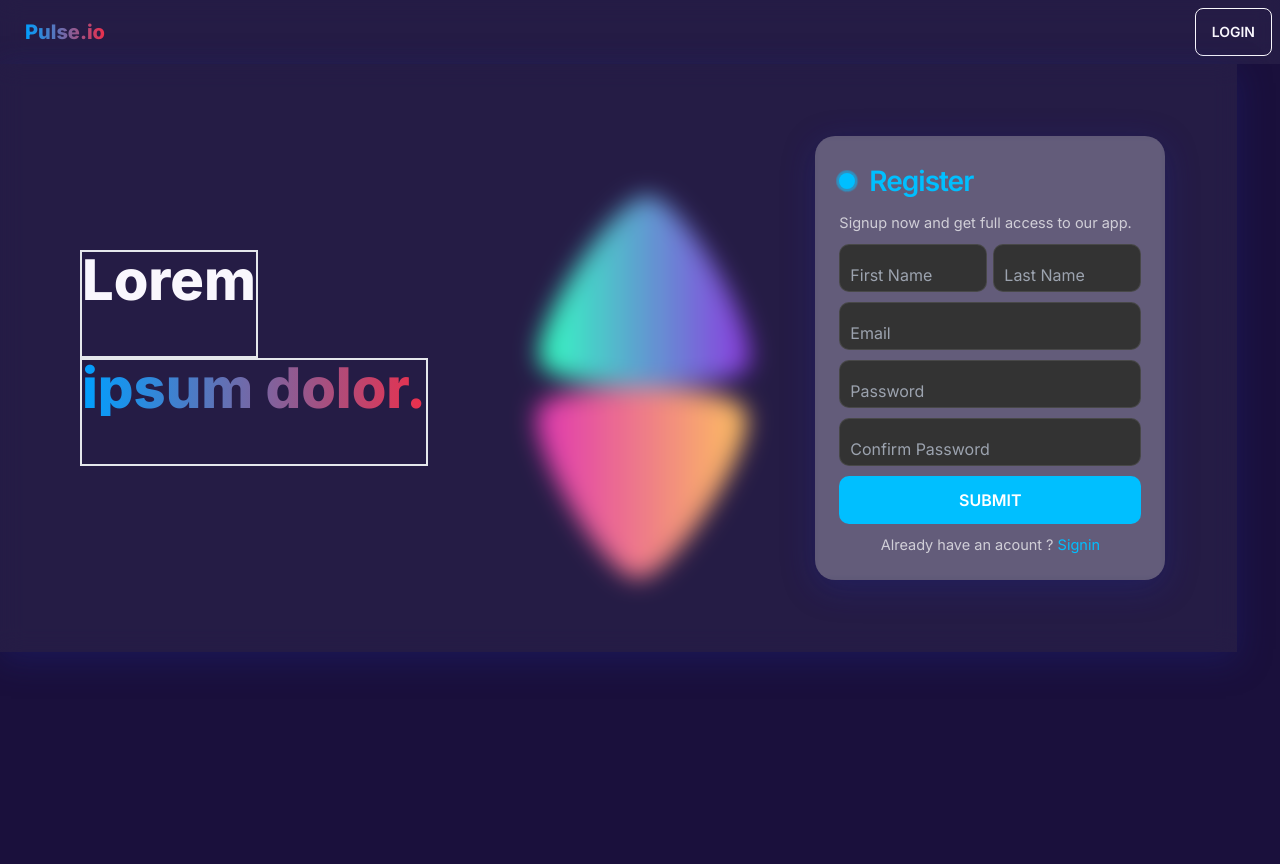
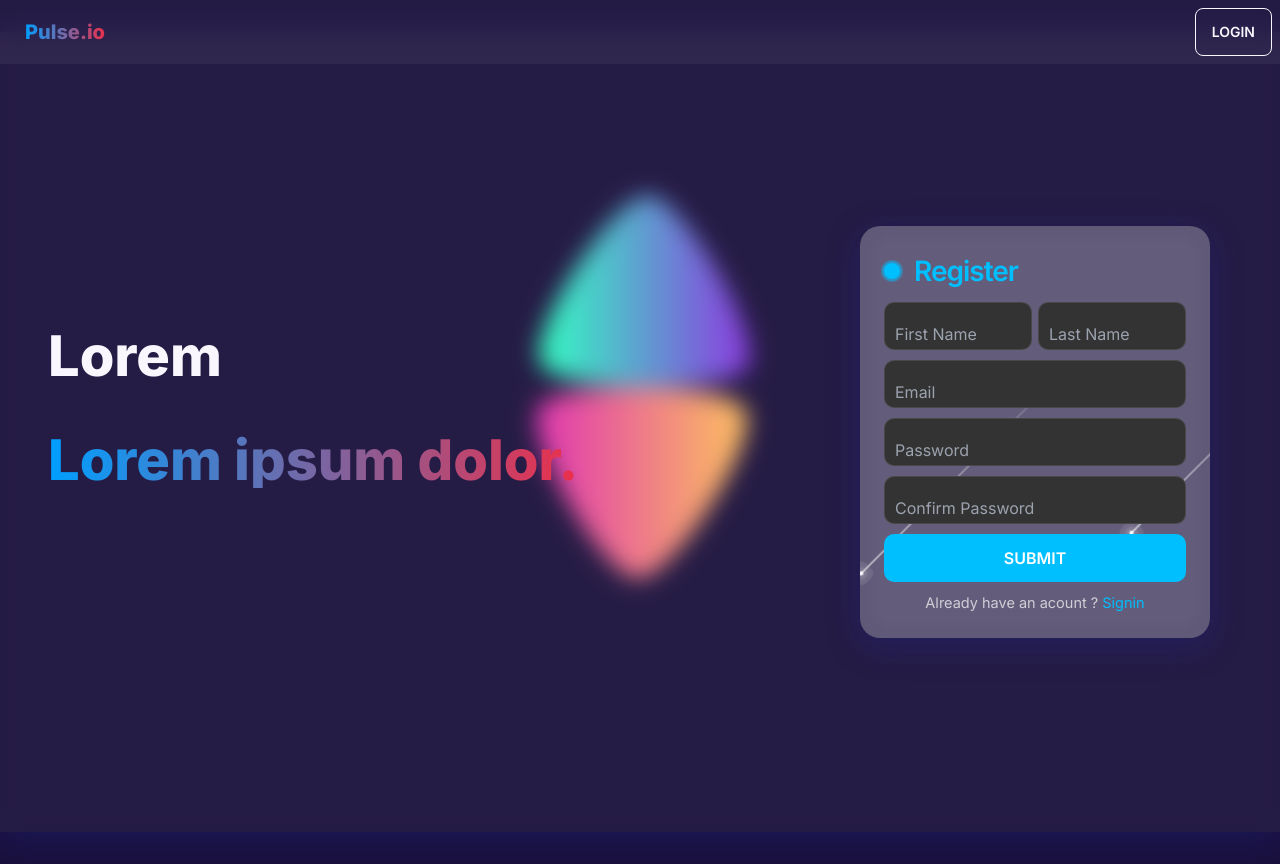
Before and after one commit to prerits590/Pulse.io, a Next.js app in the folder client/: page / in a window 1280 px wide. Before the commit the page ends 800 px from the top, so only its background shows below. Built offline with nearby package versions, Linux system fonts and the light colour scheme.

Commit message:
new-page-addition

```diff
--- a/client/package.json
+++ b/client/package.json
@@ -11,7 +11,8 @@
   "dependencies": {
     "next": "13.5.4",
     "react": "^18",
-    "react-dom": "^18"
+    "react-dom": "^18",
+    "react-icons": "^4.11.0"
   },
   "devDependencies": {
     "@tailwindcss/typography": "^0.5.10",
--- /dev/null
+++ b/client/src/app/chat/page.jsx
@@ -0,0 +1,34 @@
+import React from "react";
+import { BsCodeSlash } from "react-icons/bs";
+
+export default function Page() {
+  return (
+    <>
+      <div className="grid md:grid-cols-11 grid-rows-5 gap-1">
+        <div className="col-span-1 border-2">
+          <div className="border-2 flex flex-col content-center items-center p-2 font-extrabold text-2xl ">
+            <div className="a border-2 p-2 my-3">
+              <BsCodeSlash />
+            </div>
+            <div className="b border-2 p-2 my-3">
+              <BsCodeSlash />
+            </div>
+            <div className="b  border-2 p-2 my-3">
+              <BsCodeSlash />
+            </div>
+            <div className="b border-2 p-2 my-3">
+              <BsCodeSlash />
+            </div>
+            <div className="b border-2 p-2 my-3">
+              <BsCodeSlash />
+            </div>
+          </div>
+
+        </div>
+        <div className="col-span-3 border-2">1</div>
+        <div className="col-span-4 border-2">1</div>{" "}
+        <div className="col-span-3 border-2">1</div>
+      </div>
+    </>
+  );
+}
--- a/client/src/components/form/index.jsx
+++ b/client/src/app/components/Form.jsx
@@ -5,9 +5,15 @@ export default function Form() {
   return (
     <div className="p-2 ">
       <form className="form p-6">
+      <section className="bg-stars ">
+          <span className="star"></span>
+          <span className="star"></span>
+          <span className="star"></span>
+          <span className="star"></span>
+        </section>
         <p className="title">Register </p>
-        <p className="message">Signup now and get full access to our app. </p>
-        <div className="flex">
+
+        <div className="flex ">
           <label>
             <input
               className="input"
@@ -27,7 +33,7 @@ export default function Form() {
           </label>
         </div>
 
-        <label>
+        <label >
           <input
             className="input"
             type="email"
@@ -53,10 +59,10 @@ export default function Form() {
           />
         </label>
         <button className="submit btn btn-primary">
-          <Link href="/Chat">Submit</Link>
+          <Link href="/client/src/app/chat/page.jsx">Submit</Link>
         </button>
         <p className="signin">
-          Already have an acount ? <Link href="/Chat">Signin</Link>{" "}
+          Already have an acount ? <Link href="/chat">Signin</Link>
         </p>
       </form>
     </div>
--- a/client/src/components/hero/index.jsx
+++ b/client/src/app/components/Hero.jsx
@@ -1,11 +1,11 @@
 import React from "react";
-import Form from "../form";
+import Form from "./form";
 import Image from "next/image";
 import ssshape from "../../../public/images/ssshape.svg";
 
 export default function Hero() {
   return (
-    <div className=" flex justify-centercd">
+    <div className=" flex justify-center py-8">
       <div className="float-box">
         <Image
           src={ssshape}
@@ -17,24 +17,25 @@ export default function Hero() {
           className="float" // Optional blur-up while loading
         />
       </div>
-      <div className="grid md:grid-cols-8 gap-4 justify-center items-center hero-section p-8">
-        <div className=" flex justify-start col-span-5 p-8  ">
-          <div className=" p-4 ">
+      <div className="grid md:grid-cols-8 gap-4 justify-center items-center hero-section p-4 w-full h-full overflow-y-hidden overflow-x-hidden">
+
+        <div className=" flex justify-start col-span-5 p-4  ">
+          <div className=" px-4 ">
             <article className="prose md:prose-xl">
               {/* <h1>
                 <span className="gradient-text2">Lorem,</span> <span className="gradient-text1">ipsum dolor.</span>
               </h1>
               <h3>Lorem ipsum, dolor sit amet consectetur adipisicing.</h3> */}
-              <div className="border-2 w-min h-min ">
-                <h1 className="gradient-text2">Lorem</h1>
+              <div className=" w-min">
+                <h1 className="gradient-text2 ">Lorem</h1>
               </div>
-              <div className="border-2 w-min truncate h-min">
-                <h1 className="gradient-text1">ipsum dolor.</h1>
+              <div className=" w-min truncate">
+                <h1 className="gradient-text1">Lorem ipsum dolor.</h1>
               </div>
             </article>
           </div>
         </div>
-        <div className=" flex justify-center col-span-3 p-8">
+        <div className=" flex justify-center col-span-3 px-4">
           <Form />
         </div>
       </div>
--- a/client/src/components/navbar/index.jsx
+++ b/client/src/app/components/Navbar.jsx
@@ -1,3 +1,4 @@
+import Link from "next/link";
 import React from "react";
 
 export default function Navbar() {
@@ -5,9 +6,9 @@ export default function Navbar() {
     <>
       <div className="navbar p-2 ">
         <div className="navbar-start">
-          <a className="btn btn-ghost normal-case text-xl">
+          <Link href="/" className="btn btn-ghost normal-case text-xl">
            <span className="gradient-text1 font-extrabold">Pulse.io</span>
-          </a>
+          </Link>
         </div>
         <div className="navbar-end">
           <a className="btn btn-outline">Login</a>
--- a/client/src/app/globals.css
+++ b/client/src/app/globals.css
@@ -13,24 +13,35 @@
   /* background-color: #1a1a1a; */
   color: #fff;
   /* border: 1px solid #333; */
+  z-index: 999;
 }
 .navbar {
   background: rgba(255, 255, 255, 0.05);
   /* box-shadow: 0 8px 32px 0 rgba(31, 38, 135, 0.37); */
   backdrop-filter: blur(11.5px);
   -webkit-backdrop-filter: blur(11.5px);
+  position: fixed;
+  z-index: 999;
 }
 .hero-section {
   background: rgba(255, 255, 255, 0.05);
   box-shadow: 0 8px 32px 0 rgba(31, 38, 135, 0.37);
   backdrop-filter: blur(11.5px);
   -webkit-backdrop-filter: blur(11.5px);
+  height: 100vh;
+  overflow-y: hidden;
+  z-index: 9;
 }
 .form {
   background: rgba(255, 255, 255, 0.25);
   box-shadow: 0 8px 32px 0 rgba(31, 38, 135, 0.37);
-  backdrop-filter: blur(4px);
-  -webkit-backdrop-filter: blur(4px);
+  backdrop-filter: blur(14px);
+  -webkit-backdrop-filter: blur(14px);
+  z-index: 9999;
+  overflow: hidden;
+}
+.form label, .form .btn{
+  z-index: 999;
 }
 
 .title {
@@ -192,3 +203,97 @@
   color: transparent;
   background-image:linear-gradient(to right, #ff512f, #dd2476);
 } */
+
+.bg-stars {
+  position: absolute;
+  top: 0;
+  left: 0;
+  width: 100%;
+  height: 100%;
+  background-size: cover;
+  animation: animateBg 50s linear infinite;
+  z-index: 9;
+}
+
+@keyframes animateBg {
+  0%,
+  100% {
+    transform: scale(1);
+  }
+
+  50% {
+    transform: scale(1.2);
+  }
+}
+
+.star {
+  position: absolute;
+  top: 50%;
+  left: 50%;
+  width: 4px;
+  height: 4px;
+  background: #fff;
+  border-radius: 50%;
+  box-shadow: 0 0 0 4px rgba(255, 255, 255, 0.1),
+    0 0 0 8px rgba(255, 255, 255, 0.1), 0 0 20px rgba(255, 255, 255, 0.1);
+  animation: animate 3s linear infinite;
+  z-index: 9;
+}
+
+.star::before {
+  content: "";
+  position: absolute;
+  top: 50%;
+  transform: translateY(-50%);
+  width: 300px;
+  height: 1px;
+  background: linear-gradient(90deg, #fff, transparent);
+}
+
+@keyframes animate {
+  0% {
+    transform: rotate(315deg) translateX(0);
+    opacity: 1;
+  }
+
+  70% {
+    opacity: 1;
+  }
+
+  100% {
+    transform: rotate(315deg) translateX(-1000px);
+    opacity: 0;
+  }
+}
+
+.star:nth-child(1) {
+  top: 0;
+  right: 0;
+  left: initial;
+  animation-delay: 0s;
+  animation-duration: 1s;
+}
+
+.star:nth-child(2) {
+  top: 0;
+  right: 100px;
+  left: initial;
+  animation-delay: 0.2s;
+  animation-duration: 3s;
+}
+
+.star:nth-child(3) {
+  top: 0;
+  right: 220px;
+  left: initial;
+  animation-delay: 2.75s;
+  animation-duration: 2.75s;
+}
+
+.star:nth-child(4) {
+  top: 0;
+  right: -220px;
+  left: initial;
+  animation-delay: 1.6s;
+  animation-duration: 1.6s;
+}
--- a/client/src/app/layout.jsx
+++ b/client/src/app/layout.jsx
@@ -1,4 +1,4 @@
-import './globals.css'
+import "./globals.css"
 import { Inter } from 'next/font/google'
 
 const inter = Inter({ subsets: ['latin'] })
--- a/client/src/app/page.jsx
+++ b/client/src/app/page.jsx
@@ -1,5 +1,6 @@
-import Hero from "@/components/hero";
-import Navbar from "../components/navbar";
+import Hero from "./components/Hero";
+import Navbar from "./components/Navbar";
+
 
 export default function Home() {
   return (
--- a/client/src/pages/chat.jsx
+++ /dev/null
@@ -1,7 +0,0 @@
-import React from 'react'
-
-export default function Chat() {
-  return (
-    <div>Chat</div>
-  )
-}
```
